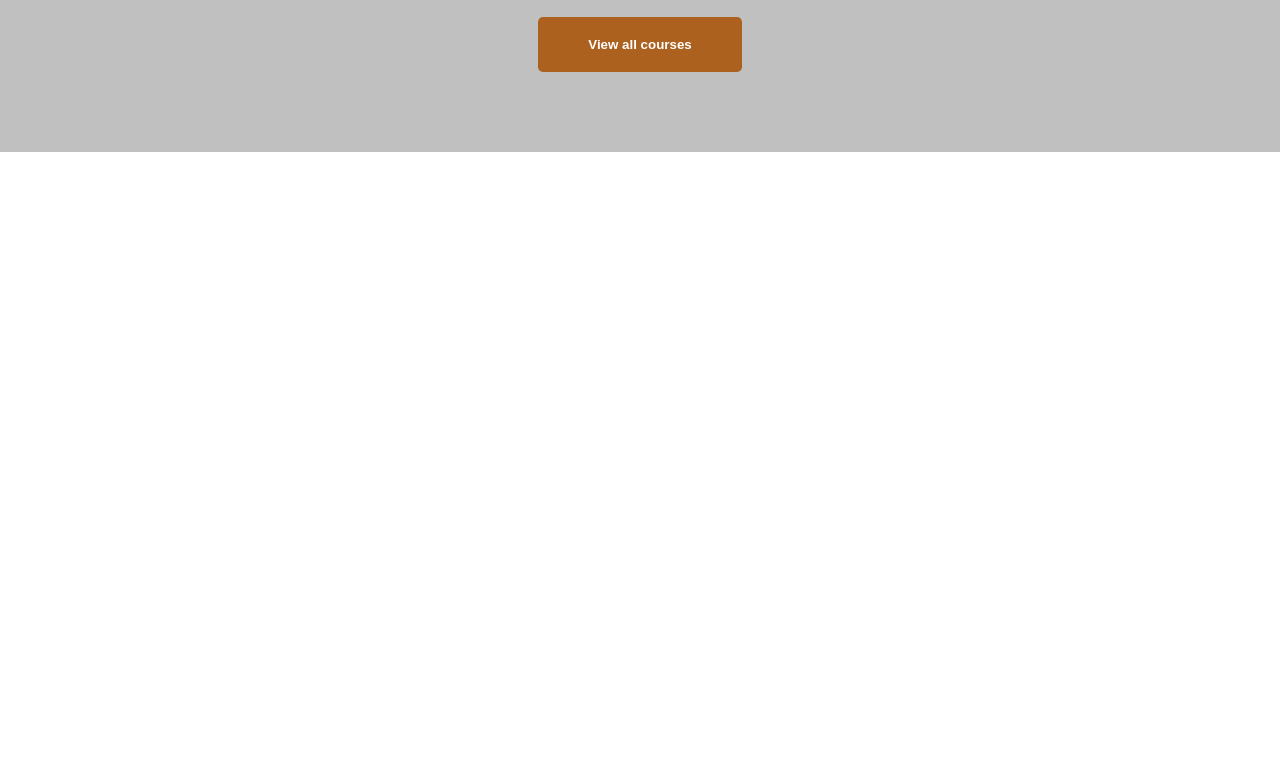
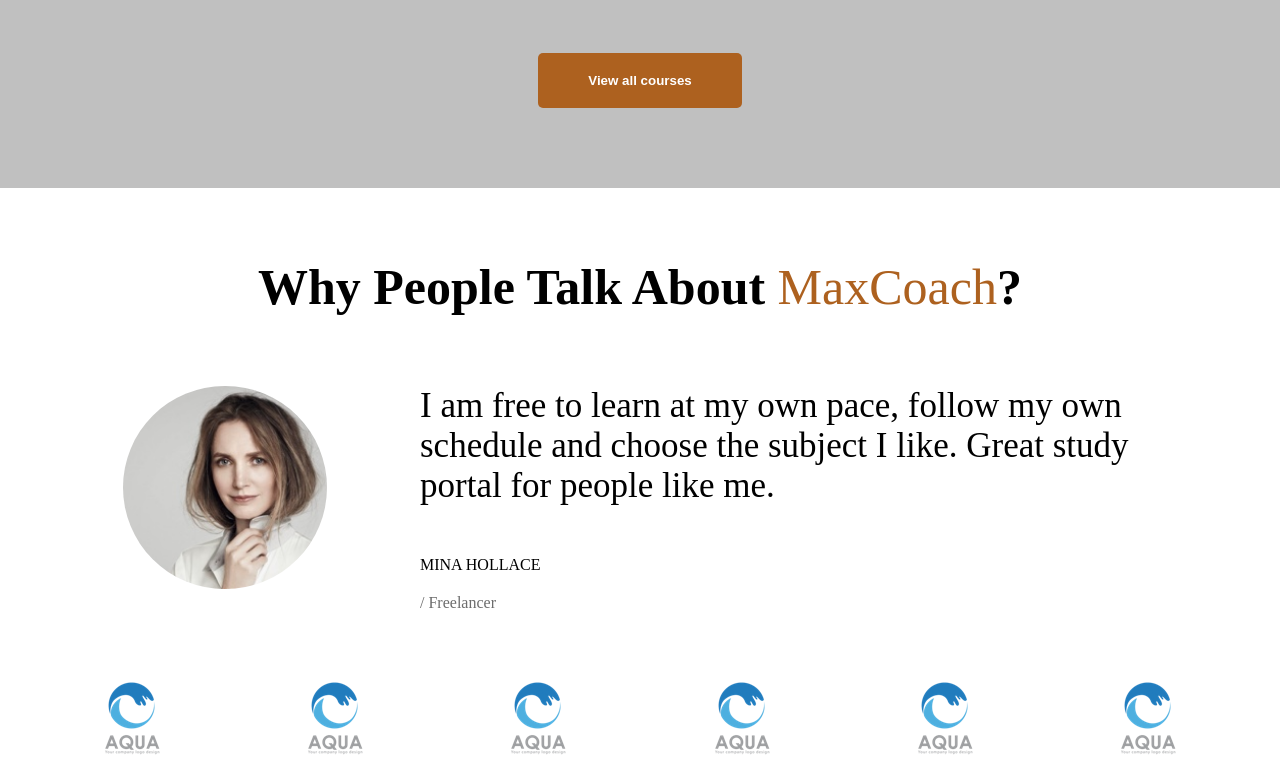
Before and after one commit to fabio98p/proj-html-vuejs, a website: page index.html in a window 1280 px wide. Shown: the part 3538-4299 px from the top of the page. Before the commit the page ends 3690 px from the top, so only its background shows below. Drawn offline with nearby package versions, Linux system fonts and the light colour scheme.

Commit message:
remote training fine terza parte del main senza vue

```diff
--- a/index.html
+++ b/index.html
@@ -69,7 +69,7 @@
 		</header>
 		<main>
 			<section id="free_start" class="contained">
-				<div class="title center">
+				<div class="info center">
 					<h2>Let passion and determination be the guide along the way and develop at your own pace that's
 						comfortable.</h2>
 					<p class="autor">fannie moreno</p>
@@ -93,7 +93,7 @@
 					</div>
 					<div class="info_for_start">
 						<p>thoghether we can create</p>
-						<h1>Services We <span>Can Provide</span> For My Clients.</h1>
+						<h1>Services We <span class="green">Can Provide</span> For My Clients.</h1>
 						<ul>
 							<li v-for="li in 4"><i class="fas fa-check"></i>Select & customize courses to your
 								preferences</li>
@@ -129,8 +129,27 @@
 					</div>
 				</div>
 			</section>
-			<section id="about_maxcoach">
-
+			<section id="about_maxcoach" class="contained">
+				<div class="title">
+					<h1 class="center">Why People Talk About <span class="green">MaxCoach</span>?</h1>
+				</div>
+				<div class="cards">
+					<div class="card">
+						<div class="img">
+							<img src="./assets/img/testimonial-avata-02.jpg" alt="">
+						</div>
+						<div class="info">
+							<p>I am free to learn at my own pace, follow my own schedule and choose the subject I like. Great study portal for people like me.</p>
+							<div class="autor">mina hollace</div>
+							<div class="work">/ Freelancer</div>
+						</div>
+					</div>
+				</div>
+				<div class="logos center">
+					<div class="logo" v-for="logo in 6">
+						<img src="./assets/img/client-logo-colored-01.png" alt="">
+					</div>
+				</div>
 			</section>
 			<section id="when_finished">
 
--- a/src/partials/_about_maxcoach.scss
+++ b/src/partials/_about_maxcoach.scss
@@ -0,0 +1,46 @@
+#about_maxcoach{
+	margin: 70px auto;
+
+	.cards{
+		margin: 70px 0;
+		.card{
+			display: flex;
+			.img{
+				width: calc(100% * (1/3));
+				display: flex;
+				justify-content: center;
+				img{
+					height: 90%;
+					border-radius: 50%;
+				}
+			}
+			.info{
+				width: calc(100% * (2/3));
+				margin-right: 50px;
+				p{
+					font-size: 35px;
+					margin-bottom: 50px;
+				}
+				.autor{
+					text-transform: uppercase;
+					margin-bottom: 20px;
+				}
+				.work{
+					color: $gray;
+				}
+
+			}
+		}
+	}
+	.logos{
+		display: flex;
+		.logo{
+			width: calc(100% * (1/6));
+			width: 100%;
+			img{
+				max-width: 80%;
+			}
+
+		}
+	}
+}
--- a/src/partials/_choose_abbonament.scss
+++ b/src/partials/_choose_abbonament.scss
@@ -1,18 +1,6 @@
 #choose_abbonament{
 	background-color: silver;
 	padding: 80px 0;
-	.title{
-		p{
-			text-transform: uppercase;
-			font-weight: 100;
-		}
-		h1{
-			font-size: 40px;
-			.green{
-				color: $green_sea;
-			}
-		}
-	}
 	.cards{
 		display: flex;
 		flex-wrap: wrap;
--- a/src/partials/_common.scss
+++ b/src/partials/_common.scss
@@ -24,3 +24,18 @@
 	margin: 0 auto;
 	width: 1220px;
 }
+.title{
+	p{
+		text-transform: uppercase;
+		font-weight: 100;
+		margin-bottom: 25px;
+	}
+	h1{
+		font-size: 50px;
+		.green{
+			font-weight: 100;
+			color: $green_sea;
+		}
+	}
+
+}
--- a/src/partials/_free_start.scss
+++ b/src/partials/_free_start.scss
@@ -2,7 +2,7 @@
 	padding-top: 318px;
 	background-image: url(../../assets/img/background-pattern-grid-line.png);
 
-	.title{
+	.info{
 		margin-bottom: 150px;
 		h2{
 			width: 60%;
@@ -88,10 +88,6 @@
 				font-size: 50px;
 				font-weight: bold;
 				margin-bottom: 40px;
-				span{
-					font-weight: normal;
-					color: $green_sea;
-				}
 			}
 			ul{
 				list-style-type: none;
```
Also changed, not shown: assets/css/master.css.
